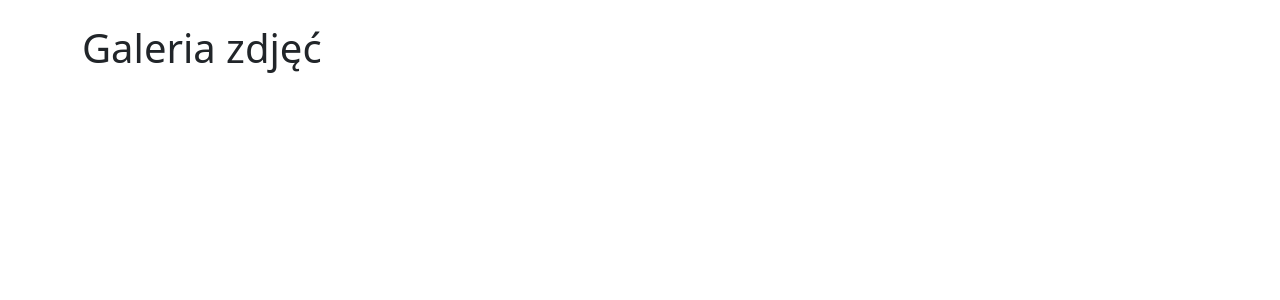
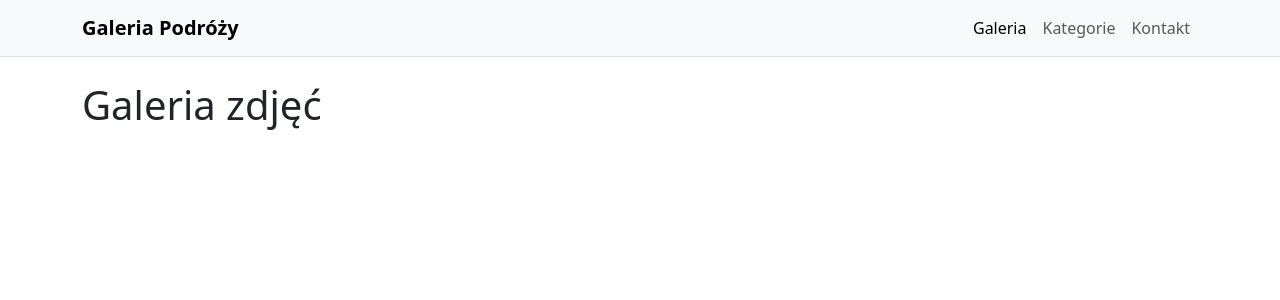
Before and after one commit to zawadkaaantoni/inf04, a React (Vite) app in the folder zadania/mb05/: page / in a window 1280 px wide. Shown: the top 300 px of the page. Built offline with nearby package versions, Linux system fonts and the light colour scheme.

Commit message:
mb5: navbar

```diff
--- a/zadania/mb05/src/App.jsx
+++ b/zadania/mb05/src/App.jsx
@@ -1,14 +1,13 @@
-import { useState } from 'react'
-import heroImg from './assets/hero.png'
-import reactLogo from './assets/react.svg'
-import viteLogo from './assets/vite.svg'
-import './App.css'
+import Navbar from './components/Navbar.jsx'
 
 function App() {
   return (
-    <div className="container mt-4">
-      <h1>Galeria zdjęć</h1>
-    </div>
+    <>
+      <Navbar />
+      <div className="container mt-4">
+        <h1>Galeria zdjęć</h1>
+      </div>
+    </>
   )
 }
 
--- /dev/null
+++ b/zadania/mb05/src/components/Navbar.jsx
@@ -0,0 +1,43 @@
+function Navbar() {
+  return (
+    <nav className="navbar navbar-expand-lg bg-body-tertiary border-bottom">
+      <div className="container">
+        <a className="navbar-brand fw-bold" href="#">
+          Galeria Podróży
+        </a>
+        <button
+          className="navbar-toggler"
+          type="button"
+          data-bs-toggle="collapse"
+          data-bs-target="#navMenu"
+          aria-controls="navMenu"
+          aria-expanded="false"
+          aria-label="Przełącz nawigację"
+        >
+          <span className="navbar-toggler-icon"></span>
+        </button>
+        <div className="collapse navbar-collapse" id="navMenu">
+          <ul className="navbar-nav ms-auto">
+            <li className="nav-item">
+              <a className="nav-link active" aria-current="page" href="#galeria">
+                Galeria
+              </a>
+            </li>
+            <li className="nav-item">
+              <a className="nav-link" href="#kategorie">
+                Kategorie
+              </a>
+            </li>
+            <li className="nav-item">
+              <a className="nav-link" href="#stopka">
+                Kontakt
+              </a>
+            </li>
+          </ul>
+        </div>
+      </div>
+    </nav>
+  )
+}
+
+export default Navbar
```
